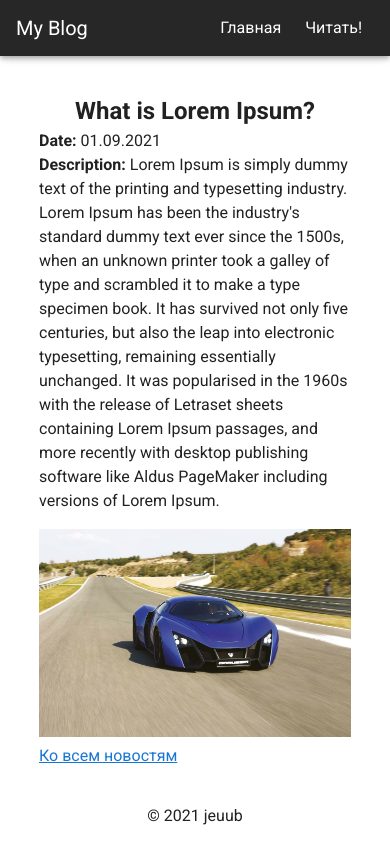
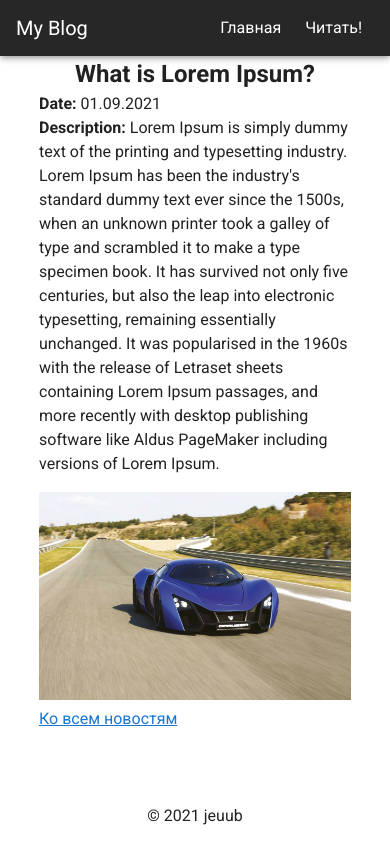
Before and after one commit to jeuub/vue-blog, a Vue app: page /articles/1 in a window 390 px wide. Built offline with nearby package versions, Linux system fonts and the light colour scheme.

Commit message:
classnames

```diff
--- a/src/components/Carousel.vue
+++ b/src/components/Carousel.vue
@@ -22,14 +22,12 @@ export default {
   },
   methods: {
     returnSource(src) {
-      console.log(`/images/${src}`);
       return `/images/${src}`;
     },
   },
   async mounted() {
     await apiCall('get', 'articles.json').then((response) => {
       this.items = response;
-      console.log(this.items);
     });
   },
 };
--- a/src/components/Header.vue
+++ b/src/components/Header.vue
@@ -34,10 +34,8 @@ export default {
   methods: {
     searchSubmit(e) {
       e.preventDefault();
-      console.log(this.searchData ? this.searchData : '');
     },
     handleView() {
-      console.log('asd');
       if (window.innerWidth <= 992) {
         this.tabletView = true;
       } else this.tabletView = false;
--- a/src/views/Article.vue
+++ b/src/views/Article.vue
@@ -1,11 +1,11 @@
 <template>
-  <div class="article__wrapper-one">
-    <article class="article-one" v-if="article">
-      <h1 class="article__title-one">{{ article.name }}</h1>
-      <div class="article__date-one"><b> Date: </b>{{ article.date }}</div>
-      <p class="article__text-one"><b> Description: </b> {{ article.desc }}</p>
+  <div class="article__wrapper">
+    <article class="article-page" v-if="article">
+      <h1 class="article-page__title">{{ article.name }}</h1>
+      <div class="article-page__date"><b> Date: </b>{{ article.date }}</div>
+      <p class="article-page__text"><b> Description: </b> {{ article.desc }}</p>
       <img :src="'/images/' + article.full_image" :alt="article.name + 'card image'" />
-      <router-link class="article__link-one" to="/articles">Ко всем новостям</router-link>
+      <router-link class="article-page__link" to="/articles">Ко всем новостям</router-link>
     </article>
     <div class="not_found" v-if="!loaded">Статья не найдена</div>
   </div>
@@ -21,27 +21,26 @@ export default {
     await apiCall('get', 'articles.json').then((response) => {
       this.article = response.find((item) => String(item.id) === this.$route.params.id);
       this.loaded = !!this.article;
-      console.log(this.article);
     });
   },
 };
 </script>
 
-<style scoped>
-.article-one {
+<style>
+.article-page {
   width: 80%;
   margin: 0 auto;
 }
-.article__title-one {
+.article-page__title {
   text-align: center;
 }
-.article__wrapper-one {
+.article-page__wrapper {
   display: flex;
   justify-content: center;
   align-items: center;
   min-height: 100%;
 }
-.article-one img {
+.article-page img {
   width: 100%;
 }
 </style>
--- a/src/views/Articles.vue
+++ b/src/views/Articles.vue
@@ -1,6 +1,6 @@
 <template>
-  <ul class="articles__wrapper" v-if="articles">
-    <li class="articles__article article" v-for="article in articles" :key="article.id">
+  <ul class="articles__list" v-if="articles">
+    <li class="articles__item article" v-for="article in articles" :key="article.id">
       <article>
         <h2>{{ article.name }}</h2>
         <p>{{ article.shortDesc }}</p>
@@ -21,14 +21,13 @@ export default {
   async mounted() {
     await apiCall('get', 'articles.json').then((response) => {
       this.articles = response;
-      console.log('loaded');
     });
   },
 };
 </script>
 
 <style>
-.article {
+.articles__item {
   background: #272727;
   margin: 5px 0;
   padding: 8px;
@@ -36,7 +35,7 @@ export default {
   border-radius: 8px;
   break-inside: avoid;
 }
-.articles__wrapper {
+.articles__list {
   list-style-type: none;
   padding: 24px;
   columns: 3;
@@ -48,12 +47,12 @@ export default {
   color: white;
 }
 @media screen and (max-width: 1010px) {
-  .articles__wrapper {
+  .articles__list {
     columns: 2;
   }
 }
 @media screen and (max-width: 768px) {
-  .articles__wrapper {
+  .articles__list {
     columns: 1;
   }
 }
```
